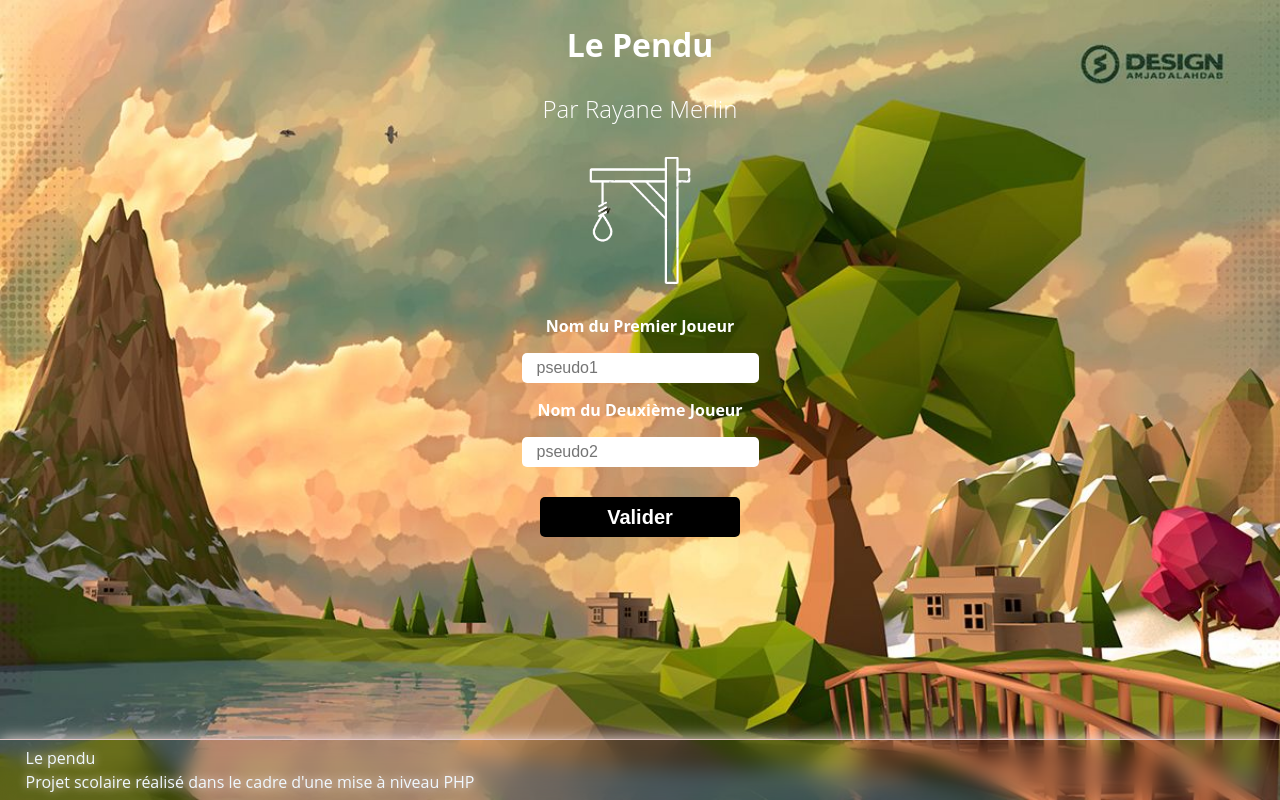
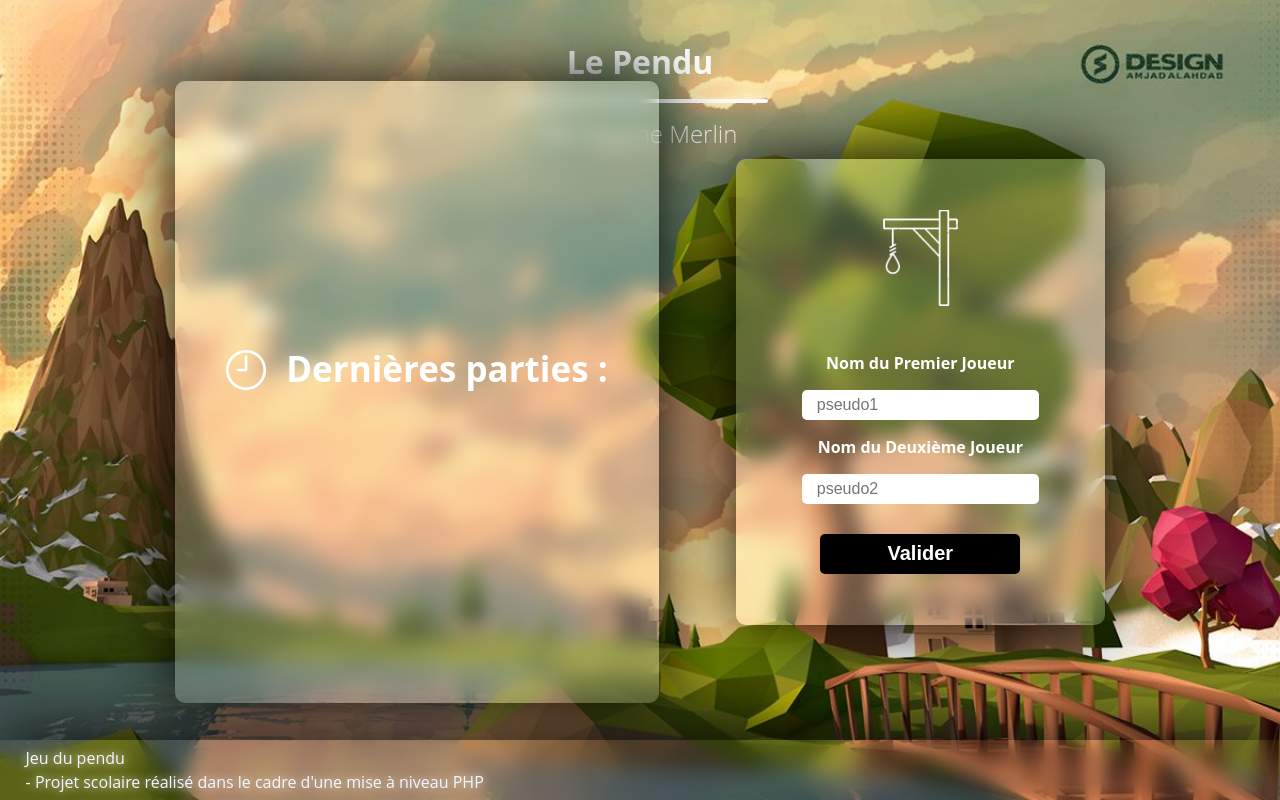
Before and after one commit to rayaaaneee/Hangman-Game, a PHP site: page / in a window 1280 px wide. Run offline with PHP 8.4, Linux system fonts and the light colour scheme; data that the repository does not hold is empty.

Commit message:
Reading database and ending game

```diff
--- a/asset/css/index.css
+++ b/asset/css/index.css
@@ -10,15 +10,35 @@
 }
 
 .main-container {
-    width: fit-content;
-    height: fit-content;
-    max-width: 1200px;
-    margin: 0 auto;
-    padding: 0 15px;
+    position: absolute;
+    top: 0;
+    left: 0;
+    width: 100%;
+    height: 98vh;
+    display: flex;
+    flex-direction: row;
+    column-gap: 6vw;
+    justify-content: center;
+    align-items: center;
+    margin: 0;
+    padding: 0;
+}
+
+.main-container > .container-index-page {
+    display: flex;
+    flex-direction: column;
+    justify-content: center;
+    align-items: center;
+    row-gap: 15px;
+    border-radius: 10px;
+    background-color: rgba(240, 248, 255, 0.2);
+    box-shadow: 0 0 70px #000000;
+    backdrop-filter: blur(10px);
+    padding: 4vw;
 }
 
 .logo-site {
-    width: 10%;
+    width: 7vw;
     height: auto;
     margin: 0 auto;
     display: block;
@@ -72,3 +92,71 @@
     row-gap: 15px;
     margin-top: 30px;
 }
+
+.first-container {
+    display: flex;
+    flex-direction: row;
+    justify-content: center;
+    align-items: center;
+    column-gap: 15px;
+}
+
+.title-recents-events {
+    height: fit-content;
+    text-align: center;
+    margin: 0.5em 0;
+    display: flex;
+    flex-direction: row;
+    column-gap: 10px;
+    justify-content: center;
+    align-items: center;
+}
+
+.title-recents-events > .logo-recent-events {
+    width: 40px;
+    height: auto;
+    margin-right: 10px;
+}
+
+.title-recents-events > h2 {
+    font-size: 35px;
+    font-weight: bold;
+    margin: 0;
+}
+
+.main-container-recent-events {
+    width: fit-content;
+    height: 65vh;
+    overflow-y: auto;
+}
+
+.main-container-recent-events::-webkit-scrollbar {
+    display: none;
+}
+
+.main-container-start-game {
+    width: min-content;
+    height: fit-content;
+}
+
+.all-informations-games {
+    display: flex;
+    flex-direction: column;
+    justify-content: center;
+    align-items: center;
+    row-gap: 15px;
+    margin-top: 30px;
+}
+
+.game {
+    background-color: rgba(255, 255, 255, 0.3);
+    border-radius: 10px;
+    padding: 15px;
+}
+
+.game img {
+    width: 5vw;
+    height: fit-content;
+    margin: 0 auto;
+    display: block;
+}
--- a/asset/css/style.css
+++ b/asset/css/style.css
@@ -1,4 +1,6 @@
 body {
+    width: 100vw;
+    height: 100vh;
     font-family: 'Open Sans', sans-serif;
     font-size: 16px;
     line-height: 1.5;
@@ -28,11 +30,34 @@ footer {
     position: fixed;
     bottom: 0;
     text-align: center;
-    border-top: 1px solid #e3c5c5;
-    box-shadow: 0 0 15px #f0dfdf;
+    box-shadow: 0 0 70px #000000;
     font-size: 16px;
     font-weight: 600;
     text-shadow: 0 0 10px #f0dfdf;
+}
+
+header {
+    display: flex;
+    flex-direction: column;
+    justify-content: center;
+    align-items: center;
+}
+
+header * {
+    margin: 0;
+    padding: 0;
+}
+
+header > .title-page {
+    margin-top: 3vw;
+}
+
+header > .separator-bar {
+    margin: 1vw 0;
+    width: 20%;
+    height: 4px;
+    background-color: #ffffff;
+    border-radius: 5px;
 }
 
 .text-container-footer {
--- a/class/database/dao/GameDAO.php
+++ b/class/database/dao/GameDAO.php
@@ -8,8 +8,32 @@ class GameDAO
         $this->db = Connection::getInstance()->getPDO();
     }
 
-    public function getGame($id)
+    public function getLastId()
     {
-        $sql = "SELECT * FROM game WHERE id = :id";
+        $sql = "SELECT MAX(id) FROM game";
+
+        $res = null;
+        $res = $this->db->prepare($sql)->fetch();
+
+        // Si la requête ne retourne rien, on retourne 0
+        if ($res === false) {
+            return 0;
+        } else {
+            return $res + 1;
+        }
+    }
+
+    public function getLastGames()
+    {
+        $sql = "SELECT * FROM game";
+
+        $res = $this->db->query($sql)->fetchAll();
+
+        // Si la requête ne retourne rien, on retourne null
+        if ($res === false) {
+            return null;
+        } else {
+            return $res;
+        }
     }
 }
--- a/class/game.php
+++ b/class/game.php
@@ -5,7 +5,6 @@ class Game
     private string $pseudo1;
     private string $pseudo2;
     private string $word;
-    private int $id;
     private string $wordChooser;
     private string $wordSearcher;
     private ?string $winnerName = null;
@@ -26,9 +25,7 @@ class Game
             $this->wordSearcher = $pseudo1;
         }
 
-        $db = Connection::getInstance()->getPDO();
-
-        $lastID = $db->exec("SELECT MAX(id) FROM partie");
+        $gameDAO = new GameDAO();
 
         if ($word != null) {
             $this->word = $word;
@@ -40,7 +37,6 @@ class Game
             $this->Errors = $Errors;
         }
 
-        $this->id = $lastID + 1;
 
         $this->setAllLetters();
     }
@@ -75,11 +71,6 @@ class Game
         return strlen($this->word);
     }
 
-    public function getID()
-    {
-        return $this->id;
-    }
-
     public function getWinnerName()
     {
         return $this->winnerName;
@@ -107,7 +98,6 @@ class Game
     public function tryLetter($letter)
     {
         if ($this->isFinished()) {
-            $this->setWinnerName();
             return;
         }
         $letter = strtoupper($letter);
@@ -146,6 +136,11 @@ class Game
     public function getFalseLetters()
     {
         return $this->falseLetters;
+    }
+
+    public function setErrors($Errors)
+    {
+        $this->Errors = $Errors;
     }
 
     public function getErrors()
@@ -237,16 +232,16 @@ class Game
     {
         $word = $this->getWord();
         $word = strtoupper($word);
+
         $result = true;
 
         for ($i = 0; $i < $this->getNbChars(); $i++) {
-            if (!in_array($word[$i], $this->trueLetters)) {
-                $result = false;
+            if (!in_array($word[$i], $this->trueLetters) && $word[$i] != ' ') {
+                if ($this->Errors < 10) {
+                    $result = false;
+                    break;
+                }
             }
-        }
-
-        if ($this->Errors < 10) {
-            $result = false;
         }
 
         return $result;
--- a/config.php
+++ b/config.php
@@ -9,10 +9,11 @@ define('PATH_CLASSES', './class/');
 define('PATH_DATABASE', PATH_CLASSES . 'database/');
 define('PATH_DAO', PATH_DATABASE . 'dao/');
 define('PATH_DTO', PATH_DATABASE . 'dto/');
+define('PATH_MEDIA', PATH_CSS . 'media/');
 
 // Database
 define('DB_HOST', 'localhost');
-define('DB_NAME', 'pendu');
+define('DB_NAME', 'hangman');
 define('DB_PORT', '8889');
 define('DB_CHARSET', 'utf8mb4');
 
--- a/footer.php
+++ b/footer.php
@@ -1,7 +1,7 @@
 <footer>
     <div class="text-container-footer">
-        <p class="title-footer">Le pendu</p>
-        <p class="title-footer">Projet scolaire réalisé dans le cadre d'une mise à niveau PHP</p>
+        <p class="title-footer">Jeu du pendu</p>
+        <p class="title-footer">- Projet scolaire réalisé dans le cadre d'une mise à niveau PHP</p>
     </div>
 </footer>
 </body>
--- a/header.php
+++ b/header.php
@@ -34,5 +34,6 @@ require_once PATH_CLASSES . 'game.php';
 <body>
     <header>
         <h1 class="title-page">Le Pendu</h1>
+        <div class="separator-bar"></div>
         <h2 class="subtitle-page">Par Rayane Merlin</h2>
     </header>
--- a/index.php
+++ b/index.php
@@ -1,17 +1,43 @@
 <?php require_once 'header.php';
 require_once PATH_DAO . 'GameDAO.php';
+
 session_destroy();
+
+$dao = new GameDAO();
+$games = $dao->getLastGames();
+
 ?>
 <div class="main-container">
+    <div class="container-index-page main-container-recent-events">
+        <div class="title-recents-events">
+            <img src="<?= PATH_IMG ?>clock.png" alt="logo" class="logo-recent-events" draggable="false" />
+            <h2>Dernières parties : </h2>
+        </div>
+        <div class="all-informations-games">
+            <?php
+            $i = 0;
+            foreach ($games as $game) { ?>
+                <div class="game">
+                    <p><?= $game['player1']; ?> a joué contre <?= $game['player2']; ?> !</p>
+                    <img src="<?= PATH_IMG ?>crown.png" alt="crown" class="logo-winner" draggable="false" />
+                    <p><?= $game['winner']; ?> est le grand vainqueur, il a retrouvé le mot "<?= $game['word'] ?>" en <?= $game['errors']; ?> erreurs !</p>
+                </div>
+            <?php $i++;
+            }
+            ?>
+        </div>
+    </div>
+    <div class="container-index-page main-container-start-game">
         <img src="<?= PATH_IMG ?>main-img-white.png" alt="logo" class="logo-site" draggable="false" />
         <div class="set-informations">
             <form action="./chooseWord.php" class="form-main-page" method="post">
                 <label for="name">Nom du Premier Joueur</label>
-            <input type="text" name="pseudo-player-one" id="name-one" placeholder="pseudo1" required />
+                <input type="text" name="pseudo-player-one" id="name-one" placeholder="pseudo1" maxlength="15" required />
                 <label for="name">Nom du Deuxième Joueur</label>
-            <input type="text" name="pseudo-player-two" id="name-two" placeholder="pseudo2" required />
+                <input type="text" name="pseudo-player-two" id="name-two" placeholder="pseudo2" maxlength="15" required />
                 <button type="submit">Valider</button>
             </form>
         </div>
     </div>
+</div>
 <?php require_once('footer.php'); ?>
```
Also changed, not shown: asset/css/chooseWord.css (+25 -0 lines), chooseWord.php (+7 -5 lines), class/database/dto/GameDTO.php (+12 -7 lines), gamePage.php (+11 -0 lines), winner.php (added, +13 -0 lines), asset/img/clock.png (added), asset/img/clock_black.png (added), asset/img/crown.png (added), asset/img/favicon/favicon.png (added), asset/img/favicon/favicon_black.png (added), asset/sql/database.sql. Lines whose indentation alone changed are shown as unchanged.
